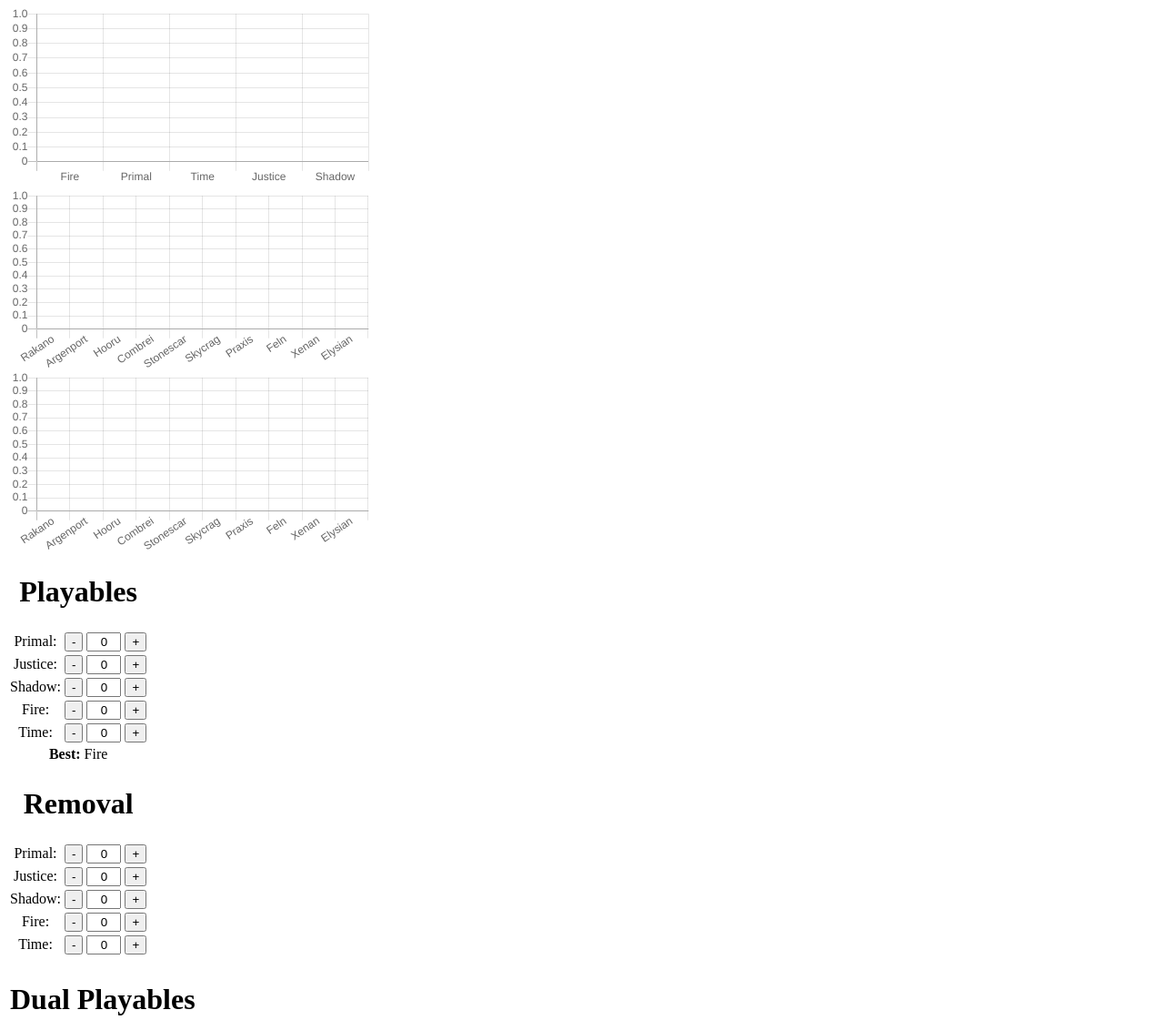
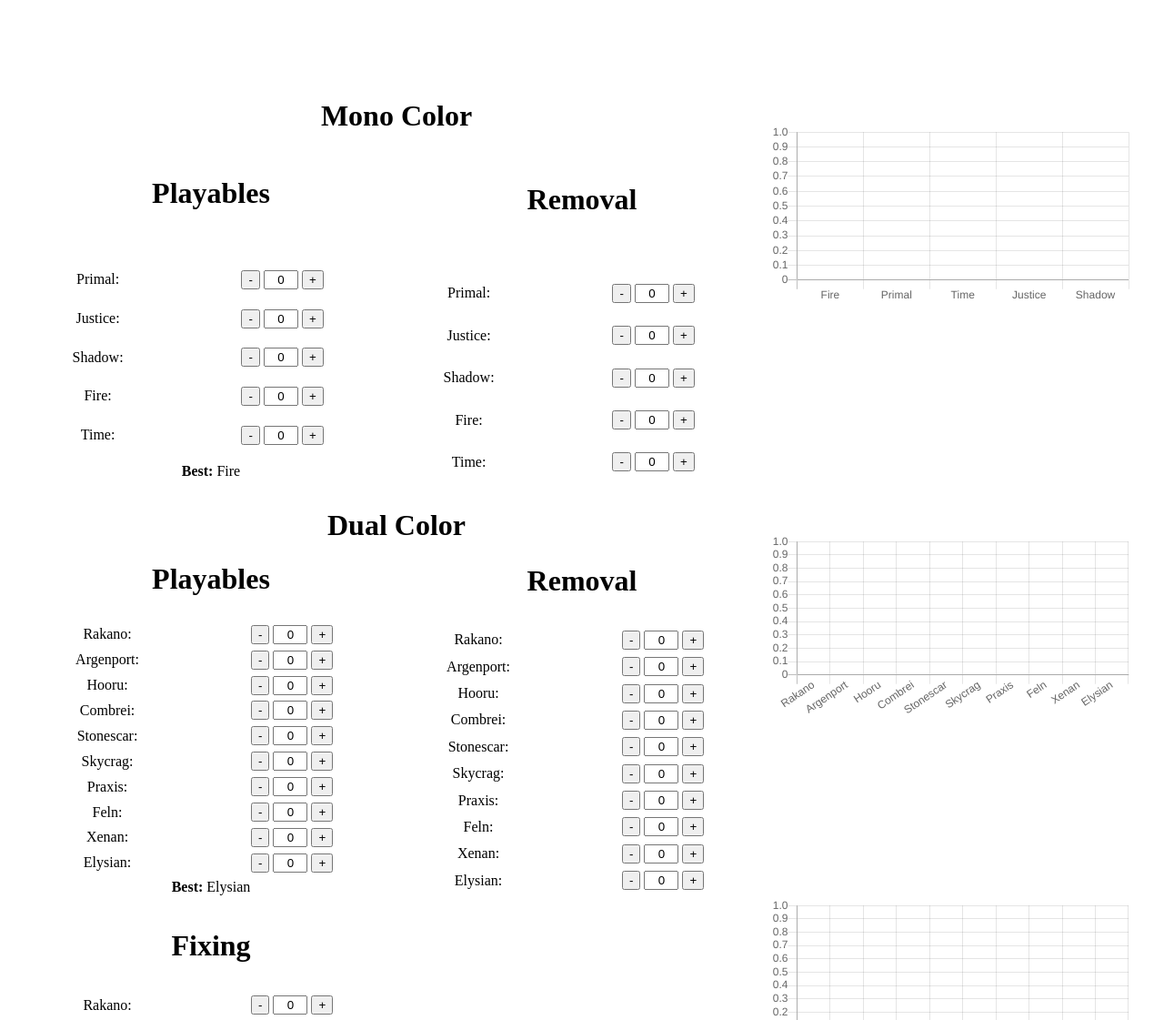
Before and after one commit to TerabyteTiger/eternalSealedPoolGraphical, a plain HTML site: page index.html in a window 1280 px wide. Shown: the top 1121 px of the page at 91% size. Drawn offline with nearby package versions, Linux system fonts and the light colour scheme.

Commit message:
Desktop Grid Layout

```diff
--- a/index.css
+++ b/index.css
@@ -16,3 +16,70 @@ input::-webkit-inner-spin-button {
     width: 400px;
     height: 200px;
 }
+
+/*Grid*/
+#container {
+    display: grid;
+    grid-template-columns: 20px 1fr 1fr 1fr 20px;
+    grid-template-rows: 80px 50px 400px 50px 400px 400px 20px;
+    grid-template-areas:
+        "header header header header header"
+        ". monoTitle monoTitle monoDataTitle ."
+        ". monoData1 monoData2 monoChart ."
+        ". dualTitle dualTitle dualDataTitle ."
+        ". dualData1 dualData2 dualChart1 ."
+        ". dualData3 . dualChart2 ."
+        ". . . . .";
+}
+
+.header {
+    grid-area: header;
+}
+
+.monoTitle {
+    grid-area: monoTitle;
+}
+
+.monoDataTitle {
+    grid-area: monoDataTitle;
+}
+
+.monoData1 {
+    grid-area: monoData1;
+}
+
+.monoData2 {
+    grid-area: monoData2;
+}
+
+.monoChart {
+    grid-area: monoChart;
+}
+
+.dualTitle {
+    grid-area: dualTitle;
+}
+
+.dualDataTitle {
+    grid-area: dualDataTitle;
+}
+
+.dualData1 {
+    grid-area: dualData1;
+}
+
+.dualData2 {
+    grid-area: dualData2;
+}
+
+.dualChart1 {
+    grid-area: dualChart1;
+}
+
+.dualData3 {
+    grid-area: dualData3;
+}
+
+.dualChart2 {
+    grid-area: dualChart2;
+}
--- a/index.html
+++ b/index.html
@@ -15,22 +15,31 @@
 <body>
     <div id="container">
         <!-- Mono Chart -->
-        <div class="chart-size-m">
+        <div class="chart-size-m monoChart">
             <canvas id="myChart"></canvas>
         </div>
 
         <!-- Dual Chart -->
-        <div class="chart-size-m">
+        <div class="chart-size-m dualChart1">
             <canvas id="dualChart"></canvas>
         </div>
 
-        <!-- Mono Chart -->
-        <div class="chart-size-m">
+        <!-- Dual Fixing Chart -->
+        <div class="chart-size-m dualChart2">
             <canvas id="fixChart"></canvas>
         </div>
 
+        <!-- Data Titles -->
+        <div class="monoTitle">
+            <h1>Mono Color</h1>
+        </div>
+
+        <div class="dualTitle">
+            <h1>Dual Color</h1>
+        </div>
+
         <!-- Mono Color Playable -->
-        <table>
+        <table class="monoData1">
             <tr>
                 <td colspan="2">
                     <h1>Playables</h1>
@@ -124,7 +133,7 @@
         </table>
 
         <!-- Mono Color Removal -->
-        <table>
+        <table class="monoData2">
             <tr>
                 <td colspan="2">
                     <h1>Removal</h1>
@@ -218,10 +227,10 @@
         </table>
 
         <!-- Dual Color Playables -->
-        <table>
+        <table class="dualData1">
             <tr>
                 <td colspan="2">
-                    <h1>Dual Playables</h1>
+                    <h1>Playables</h1>
                 </td>
             </tr>
             <tr>
@@ -392,10 +401,10 @@
         </table>
 
         <!-- Dual Color Removal -->
-        <table>
+        <table class="dualData2">
             <tr>
                 <td colspan="2">
-                    <h1>Dual Removal</h1>
+                    <h1>Removal</h1>
                 </td>
             </tr>
             <tr>
@@ -566,7 +575,7 @@
         </table>
 
         <!-- Dual Color Fixing -->
-        <table>
+        <table class="dualData3">
             <tr>
                 <td colspan="2">
                     <h1>Fixing</h1>
```
